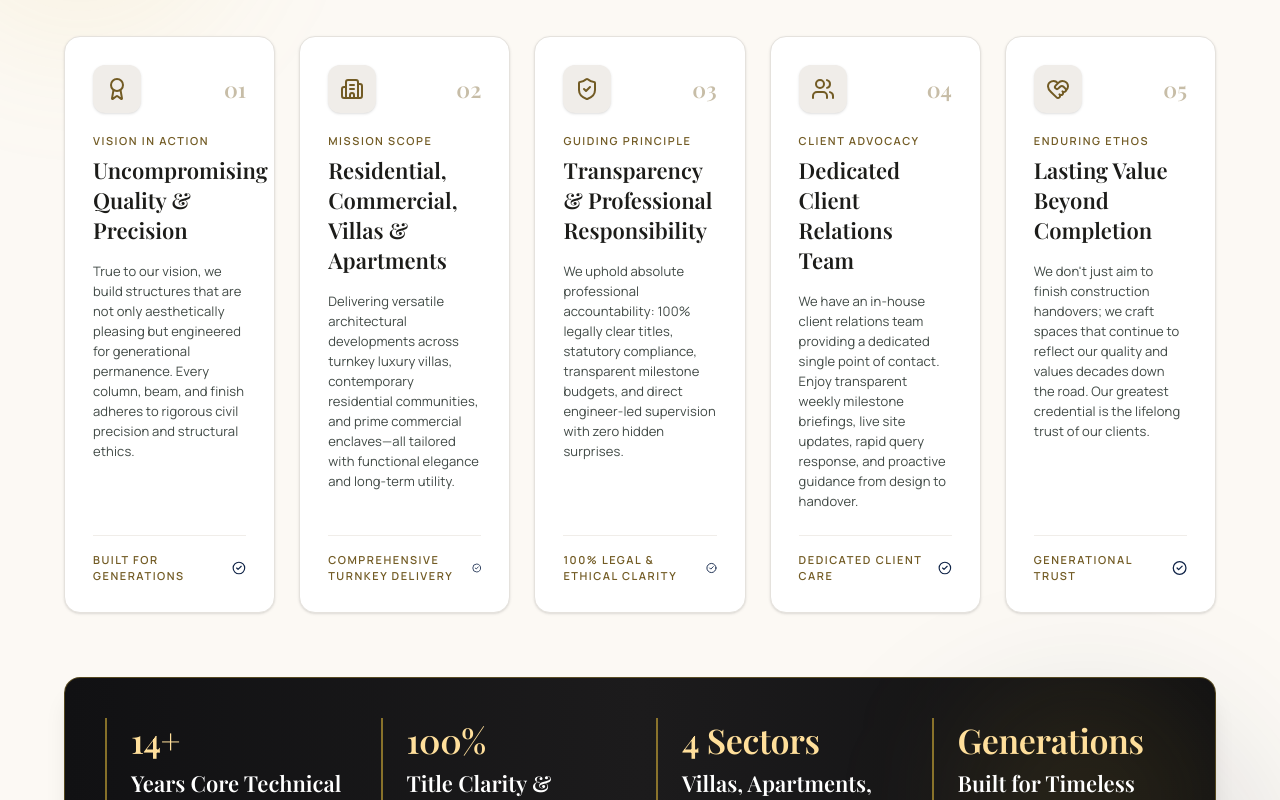
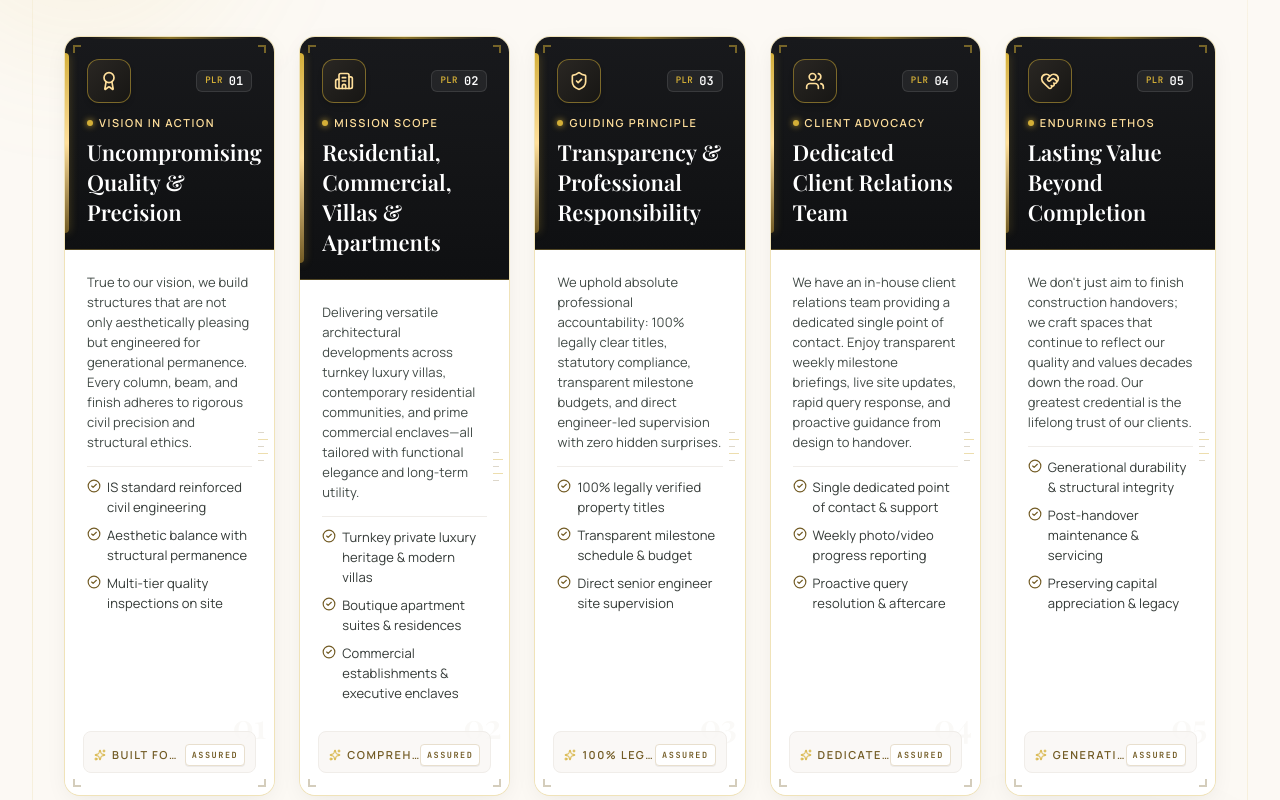
Before and after one commit to hgovind195/GANGA-HOMES, a Next.js app: page /about in a window 1280 px wide. Shown: the part 840-1640 px from the top of the page. Built offline with nearby package versions, Linux system fonts and the light colour scheme; a web font is replaced by a local one.

Commit message:
Remove Spec badges and maintenance works badge from services section

```diff
--- a/app/contact/page.tsx
+++ b/app/contact/page.tsx
@@ -17,7 +17,7 @@ export default function ContactPage() {
             Contact Us
           </h1>
           <p className="font-body-lg text-base sm:text-lg text-[#E5E2DD] max-w-2xl leading-relaxed mt-2">
-            Schedule a confidential showing or consult directly with Aneesh V M and senior atelier leadership.
+            Schedule a confidential viewing or consult directly with Aneesh V M and senior atelier leadership.
           </p>
         </div>
       </section>
--- a/app/services/page.tsx
+++ b/app/services/page.tsx
@@ -10,7 +10,6 @@ export default function ServicesPage() {
       title: "Demolition & Comprehensive Renovation",
       subtitle: "Controlled Dismantling & Modern Remodeling",
       tag: "CIVIL & STRUCTURAL",
-      specCode: "SPEC-01",
       description:
         "Specialized engineering-led demolition and full-scale renovation solutions for residential and commercial properties. From precision structural dismantling and load-bearing adjustments to complete modern layout transformations and turnkey aesthetic revitalization.",
       features: [
@@ -25,8 +24,6 @@ export default function ServicesPage() {
       title: "Comprehensive Home Maintenance & Repairs",
       subtitle: "In-House Technical Team & Preventative Upkeep",
       tag: "PROPERTY CARE & REPAIR",
-      specCode: "SPEC-02",
-      badge: "We also do maintenance works",
       ctaText: "Schedule Maintenance",
       description:
         "We offer an in-house, dedicated maintenance and repair team to handle all aspects of property upkeep, structural fixes, and seasonal maintenance. Whether it is an older house, a heritage property, or a home not originally built by us, we provide full-scale restoration, structural repairs, electrical/plumbing overhauls, painting, and routine servicing with reliable, quality craftsmanship.",
@@ -42,7 +39,6 @@ export default function ServicesPage() {
       title: "Interior Masterplanning & Decor",
       subtitle: "Custom Joinery & Lighting Curation",
       tag: "INTERIOR ATELIER",
-      specCode: "SPEC-03",
       description:
         "Bespoke interior design solutions led by certified interior designers, seamlessly blending space optimization, ambient lighting, and artisanal woodwork.",
       features: [
@@ -57,7 +53,6 @@ export default function ServicesPage() {
       title: "Architectural Contracting & Turnkey",
       subtitle: "Commercial & Multi-Family Enclaves",
       tag: "EPC CONTRACTING",
-      specCode: "SPEC-04",
       description:
         "Complete EPC turnkey project execution for commercial complexes, executive apartment towers, and gated residential communities.",
       features: [
@@ -119,20 +114,6 @@ export default function ServicesPage() {
                         <span className="font-label-sm text-[8px] sm:text-[9px] uppercase tracking-widest text-neutral-400">
                           Discipline Standard
                         </span>
-                      </div>
-                    </div>
-
-                    {/* Architectural Spec Pill & Tagline Badge */}
-                    <div className="flex items-center gap-1.5 sm:gap-2">
-                      {service.badge && (
-                        <div className="inline-flex items-center gap-1.5 px-2.5 py-1 rounded-full bg-[#d4af37]/15 text-[#725B24] border border-[#d4af37]/40 font-label-sm text-[9px] sm:text-[10px] font-bold uppercase tracking-wider shadow-xs">
-                          <span className="w-1.5 h-1.5 rounded-full bg-[#725B24] animate-pulse"></span>
-                          <span>{service.badge}</span>
-                        </div>
-                      )}
-                      <div className="flex items-center gap-1.5 px-2 py-0.5 sm:px-2.5 sm:py-1 rounded-full bg-[#FCF9F4] border border-[#E8DFCE] font-mono text-[9px] sm:text-[10px] text-[#725B24] font-semibold">
-                        <span className="w-1.5 h-1.5 rounded-full bg-[#725B24] group-hover:bg-[#0f2347] transition-colors"></span>
-                        <span>{service.specCode}</span>
                       </div>
                     </div>
                   </div>
--- a/components/StartupCompanySection.tsx
+++ b/components/StartupCompanySection.tsx
@@ -23,6 +23,11 @@ export default function StartupCompanySection() {
       title: "Uncompromising Quality & Precision",
       description:
         "True to our vision, we build structures that are not only aesthetically pleasing but engineered for generational permanence. Every column, beam, and finish adheres to rigorous civil precision and structural ethics.",
+      highlights: [
+        "IS standard reinforced civil engineering",
+        "Aesthetic balance with structural permanence",
+        "Multi-tier quality inspections on site",
+      ],
       badge: "Built for Generations",
     },
     {
@@ -31,6 +36,11 @@ export default function StartupCompanySection() {
       title: "Residential, Commercial, Villas & Apartments",
       description:
         "Delivering versatile architectural developments across turnkey luxury villas, contemporary residential communities, and prime commercial enclaves—all tailored with functional elegance and long-term utility.",
+      highlights: [
+        "Turnkey private luxury heritage & modern villas",
+        "Boutique apartment suites & residences",
+        "Commercial establishments & executive enclaves",
+      ],
       badge: "Comprehensive Turnkey Delivery",
     },
     {
@@ -39,6 +49,11 @@ export default function StartupCompanySection() {
       title: "Transparency & Professional Responsibility",
       description:
         "We uphold absolute professional accountability: 100% legally clear titles, statutory compliance, transparent milestone budgets, and direct engineer-led supervision with zero hidden surprises.",
+      highlights: [
+        "100% legally verified property titles",
+        "Transparent milestone schedule & budget",
+        "Direct senior engineer site supervision",
+      ],
       badge: "100% Legal & Ethical Clarity",
     },
     {
@@ -47,6 +62,11 @@ export default function StartupCompanySection() {
       title: "Dedicated Client Relations Team",
       description:
         "We have an in-house client relations team providing a dedicated single point of contact. Enjoy transparent weekly milestone briefings, live site updates, rapid query response, and proactive guidance from design to handover.",
+      highlights: [
+        "Single dedicated point of contact & support",
+        "Weekly photo/video progress reporting",
+        "Proactive query resolution & aftercare",
+      ],
       badge: "Dedicated Client Care",
     },
     {
@@ -55,6 +75,11 @@ export default function StartupCompanySection() {
       title: "Lasting Value Beyond Completion",
       description:
         "We don't just aim to finish construction handovers; we craft spaces that continue to reflect our quality and values decades down the road. Our greatest credential is the lifelong trust of our clients.",
+      highlights: [
+        "Generational durability & structural integrity",
+        "Post-handover maintenance & servicing",
+        "Preserving capital appreciation & legacy",
+      ],
       badge: "Generational Trust",
     },
   ];
@@ -68,9 +93,11 @@ export default function StartupCompanySection() {
 
   return (
     <section className="w-full py-14 sm:py-20 px-4 sm:px-8 md:px-16 bg-[#FCF9F4] relative border-b border-[#E8DFCE] overflow-hidden" id="startup-story">
-      {/* Subtle architectural background accents */}
+      {/* Subtle architectural background accents & side gridlines */}
       <div className="absolute -left-20 top-20 w-80 h-80 rounded-full bg-[#d4af37]/8 blur-3xl pointer-events-none"></div>
       <div className="absolute right-0 bottom-10 w-96 h-96 rounded-full bg-[#0f2347]/10 blur-3xl pointer-events-none"></div>
+      <div className="absolute left-2 sm:left-5 md:left-8 top-0 bottom-0 w-[1px] bg-gradient-to-b from-transparent via-[#d4af37]/20 to-transparent pointer-events-none"></div>
+      <div className="absolute right-2 sm:right-5 md:right-8 top-0 bottom-0 w-[1px] bg-gradient-to-b from-transparent via-[#d4af37]/20 to-transparent pointer-events-none"></div>
 
       <div className="max-w-7xl mx-auto flex flex-col gap-16 relative z-10">
         {/* Section Header */}
@@ -114,34 +141,90 @@ export default function StartupCompanySection() {
             const Icon = pillar.icon;
             return (
               <div key={idx} className="h-full">
-                <div className="group relative h-full flex flex-col justify-between p-6 sm:p-7 rounded-2xl bg-white border border-[#E5E2DD] shadow-sm hover:shadow-lg transition-all duration-300">
-                  <div className="flex flex-col gap-4">
+                <div className="group relative h-full flex flex-col rounded-2xl border border-[#d4af37]/35 shadow-[0_6px_25px_-5px_rgba(0,0,0,0.08)] hover:shadow-[0_20px_45px_-10px_rgba(212,175,55,0.22)] hover:border-[#d4af37] hover:-translate-y-1.5 transition-all duration-300 overflow-hidden bg-white">
+
+                  {/* TOP HALF: Signature Atelier Obsidian Dark */}
+                  <div className="relative bg-gradient-to-b from-[#18191c] via-[#141517] to-[#0f1012] p-5 sm:p-5.5 text-white border-b border-[#d4af37]/30">
+                    {/* Subtle Top Gold Laser Accent Line */}
+                    <div className="absolute top-0 inset-x-6 h-[2px] bg-gradient-to-r from-transparent via-[#d4af37]/60 to-transparent group-hover:via-[#ffdf9b] transition-all duration-500"></div>
+
+                    {/* Top Corner Blueprint Registration Marks */}
+                    <div className="absolute top-2 left-2 w-2 h-2 border-t-2 border-l-2 border-[#d4af37]/50 pointer-events-none group-hover:border-[#ffdf9b] transition-colors"></div>
+                    <div className="absolute top-2 right-2 w-2 h-2 border-t-2 border-r-2 border-[#d4af37]/50 pointer-events-none group-hover:border-[#ffdf9b] transition-colors"></div>
+
+                    {/* Left Edge Architectural Indicator Bar */}
+                    <div className="absolute left-0 top-4 bottom-4 w-[3.5px] bg-gradient-to-b from-[#d4af37] via-[#ffdf9b] to-[#725B24] rounded-r-full shadow-[0_0_8px_rgba(212,175,55,0.4)]"></div>
+
+                    {/* Header: Icon + Number Badge */}
                     <div className="flex items-center justify-between">
-                      <div className="w-12 h-12 rounded-xl bg-[#F0EDE9] flex items-center justify-center text-[#725B24] group-hover:bg-[#725B24] group-hover:text-white transition-colors duration-300 shadow-sm">
-                        <Icon className="w-6 h-6" />
+                      <div className="w-11 h-11 rounded-xl bg-gradient-to-br from-[#2a2723] to-[#171614] border border-[#d4af37]/50 flex items-center justify-center text-[#ffdf9b] group-hover:scale-105 group-hover:border-[#ffdf9b] transition-all duration-300 shadow-md">
+                        <Icon className="w-5 h-5" />
                       </div>
-                      <span className="font-headline-sm text-lg text-[#725B24]/40 font-bold group-hover:text-[#725B24] transition-colors">
-                        0{idx + 1}
-                      </span>
+                      <div className="flex items-center gap-1.5 font-mono text-[11px] text-[#ffdf9b]/80 font-semibold px-2 py-0.5 rounded-md bg-white/[0.06] border border-white/10">
+                        <span className="text-[9px] uppercase tracking-wider text-[#d4af37]">PLR</span>
+                        <span className="font-bold text-white text-xs">0{idx + 1}</span>
+                      </div>
                     </div>
 
-                    <div className="flex flex-col gap-1.5 pt-1">
-                      <span className="font-label-sm text-[10px] uppercase tracking-widest text-[#725B24] font-bold">
+                    {/* Tag + Title in Dark Header */}
+                    <div className="flex flex-col gap-1.5 pt-3">
+                      <span className="inline-flex items-center gap-1.5 font-label-sm text-[9.5px] uppercase tracking-widest text-[#ffdf9b] font-bold">
+                        <span className="w-1.5 h-1.5 rounded-full bg-[#d4af37] shadow-[0_0_6px_#d4af37]"></span>
                         {pillar.tag}
                       </span>
-                      <h3 className="font-headline-sm text-base sm:text-lg text-[#1C1C19] font-bold group-hover:text-[#0f2347] transition-colors leading-snug">
+                      <h3 className="font-headline-sm text-base text-white font-bold group-hover:text-[#ffdf9b] transition-colors leading-snug">
                         {pillar.title}
                       </h3>
                     </div>
-
-                    <p className="font-body-sm text-xs sm:text-[13px] text-[#404945] leading-relaxed">
-                      {pillar.description}
-                    </p>
                   </div>
 
-                  <div className="mt-6 pt-4 border-t border-[#F0EDE9] flex items-center justify-between text-[11px] font-label-sm uppercase tracking-wider text-[#725B24] font-bold">
-                    <span>{pillar.badge}</span>
-                    <CheckCircle2 className="w-4 h-4 text-[#0f2347]" />
+                  {/* BOTTOM HALF: Crisp Architectural Ivory / White */}
+                  <div className="p-5 sm:p-5.5 flex flex-col justify-between flex-1 gap-3.5 bg-white relative">
+                    {/* Bottom Corner Blueprint Marks */}
+                    <div className="absolute bottom-2 left-2 w-2 h-2 border-b-2 border-l-2 border-[#725B24]/30 pointer-events-none group-hover:border-[#725B24] transition-colors"></div>
+                    <div className="absolute bottom-2 right-2 w-2 h-2 border-b-2 border-r-2 border-[#725B24]/30 pointer-events-none group-hover:border-[#725B24] transition-colors"></div>
+
+                    {/* Right Edge CAD Drafting Ruler Ticks */}
+                    <div className="absolute right-1.5 top-1/3 flex flex-col gap-1.5 pointer-events-none opacity-40 group-hover:opacity-100 transition-opacity duration-300">
+                      <div className="w-1.5 h-[1px] bg-[#725B24]/60"></div>
+                      <div className="w-2.5 h-[1px] bg-[#d4af37]"></div>
+                      <div className="w-1.5 h-[1px] bg-[#725B24]/60"></div>
+                      <div className="w-2.5 h-[1px] bg-[#d4af37]"></div>
+                      <div className="w-1.5 h-[1px] bg-[#725B24]/60"></div>
+                    </div>
+
+                    {/* Faint Architectural Monogram Watermark in Background */}
+                    <span className="absolute right-2 bottom-12 font-headline-lg text-6xl text-[#725B24]/[0.035] font-bold select-none pointer-events-none group-hover:text-[#725B24]/[0.07] transition-colors duration-500">
+                      0{idx + 1}
+                    </span>
+
+                    <div className="flex flex-col gap-3 relative z-10">
+                      {/* Description */}
+                      <p className="font-body-sm text-xs text-[#404945] leading-relaxed">
+                        {pillar.description}
+                      </p>
+
+                      {/* Classy Micro Highlights Checklist */}
+                      <div className="flex flex-col gap-2 pt-2.5 border-t border-[#F0EDE9] my-0.5">
+                        {pillar.highlights.map((item, hIdx) => (
+                          <div key={hIdx} className="flex items-start gap-1.5 text-[11px] text-[#333936] font-body-sm leading-snug">
+                            <CheckCircle2 className="w-3.5 h-3.5 text-[#725B24] shrink-0 mt-0.5" />
+                            <span>{item}</span>
+                          </div>
+                        ))}
+                      </div>
+                    </div>
+
+                    {/* Curated Bottom Seal Badge */}
+                    <div className="mt-3 pt-3 border-t border-[#F0EDE9] flex items-center justify-between text-[10px] font-label-sm uppercase tracking-wider text-[#725B24] font-bold bg-[#FAF8F5]/90 -mx-1 px-2.5 py-1.5 rounded-lg border border-[#EBE6DD] relative z-10">
+                      <span className="flex items-center gap-1.5 truncate">
+                        <Sparkles className="w-3 h-3 text-[#d4af37] shrink-0" />
+                        <span className="truncate">{pillar.badge}</span>
+                      </span>
+                      <span className="font-mono text-[8.5px] text-[#725B24] bg-white px-1.5 py-0.5 rounded border border-[#E8DFCE] shrink-0 shadow-2xs font-semibold">
+                        ASSURED
+                      </span>
+                    </div>
                   </div>
                 </div>
               </div>
```
